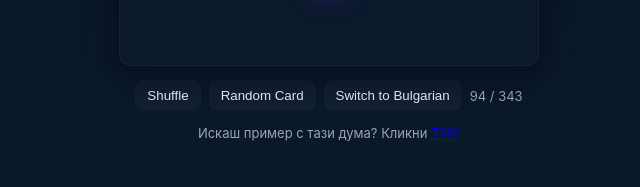
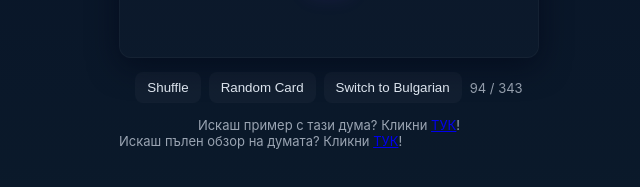
Before and after one commit to FusionStyleFX/sashko, a plain HTML site: page flashcards.html in a window 1280 px wide. Shown: the part 487-674 px from the top of the page, without its empty margins (311-951 px from the left). Drawn offline with Linux system fonts and the light colour scheme.

Commit message:
Add files via upload

```diff
--- a/flashcards.html
+++ b/flashcards.html
@@ -73,8 +73,13 @@
       </div>
 
       <div class="toolbar">
-  <div class="muted"> Искаш пример с тази дума? Кликни <a id="youglish-link" href="#" target="_blank">ТУК!</a> </div>
+  <div class="muted"> Искаш пример с тази дума? Кликни <a id="youglish-link" href="#" target="_blank">ТУК</a>!</div>
 </div>
+
+  <div class="muted">
+    Искаш пълен обзор на думата? Кликни <a id="explain-link" href="#" target="_blank">ТУК</a>!
+  </div>
+
 
     </div>
   </div>
@@ -483,16 +488,17 @@ function render(){
   if(isSpanishFront){
     $('front-word').textContent = card.es;
     $('back-word').textContent = card.bg;
-
-    // Update YouGlish link
     $('youglish-link').href = `https://youglish.com/pronounce/${encodeURIComponent(card.es)}/spanish`;
   } else {
     $('front-word').textContent = card.bg;
     $('back-word').textContent = card.es;
-
-    // Update YouGlish link to Spanish word anyway
     $('youglish-link').href = `https://youglish.com/pronounce/${encodeURIComponent(card.es)}/spanish`;
   }
+
+  // NEW: build the Spanish command for Google
+  const command = `¿Qué significa «${card.es}»? Enumera sus posibles significados y da 10 ejemplos con ella. Consulta diccionarios como PONS «inglés-español», PONS «español-búlgaro», Cambridge Dictionary «inglés-español», y si existen colocaciones u otras formas en que se puede combinar o formular la palabra o expresión, enuméralas también. Sugiere además cómo puedo recordarla eficazmente (usando un modismo u otro método).`;
+
+  $('explain-link').href = `https://www.google.com/search?udm=50&q=${encodeURIComponent(command)}`;
 
   $('part-front').textContent = card.part || '';
   $('part-back').textContent = card.part || '';
@@ -500,6 +506,7 @@ function render(){
   $('card').classList.remove('is-flipped');
   $('card').setAttribute('aria-pressed','false');
 }
+
 
 
     // controls
```
